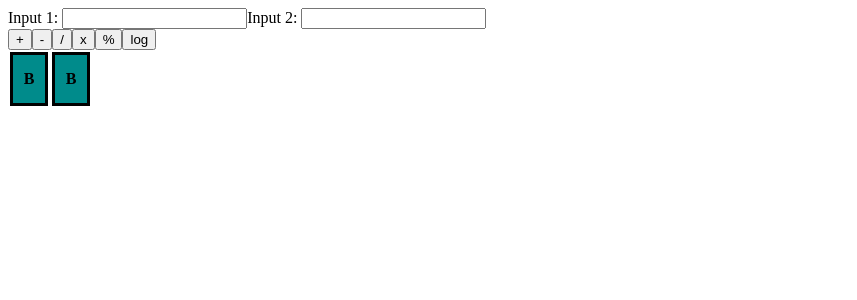
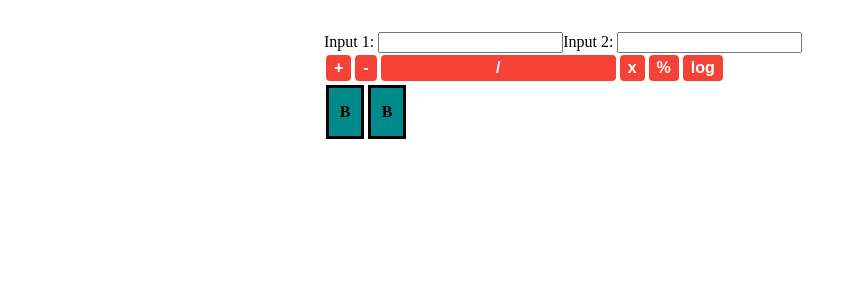
Before and after one commit to notyan/turing-machine, a React (Create React App) app: page / in a window 1280 px wide. Shown: the top 300 px of the page, without its empty margins (0-857 px from the left). Built offline with nearby package versions, Linux system fonts and the light colour scheme.

Commit message:
Simple Styling

```diff
--- a/src/App.css
+++ b/src/App.css
@@ -17,3 +17,20 @@
 .white{
   background-color: darkgray;
 }
+.m-lay{
+  width: 50%;
+  margin: 2.5% auto;
+}
+.bttn{
+  background-color: #f44336;
+  border: none;
+  color: white;
+  margin: 2px;
+  padding: 4px 8px;
+  font-weight: bold;
+  text-align: center;
+  text-decoration: none;
+  display: inline-block;
+  font-size: 16px;
+  border-radius: 4px;
+}
--- a/src/App.js
+++ b/src/App.js
@@ -39,7 +39,7 @@ class App extends Component{
                 : <br></br>
 
     return(
-      <div>
+      <div className="m-lay">
         <Input variable={this.state} inputCatcher={this.inputCatcher}/>
         {operation}
       </div>
--- a/src/Input.js
+++ b/src/Input.js
@@ -51,12 +51,12 @@ class Input extends Component{
         })
         return(
             <div>
-                <input type="submit" id="delimiter" value="+" onClick={() => this.handleClick(tape, '+')}/>
-                <input type="submit" id="delimiter" value="-" onClick={() => this.handleClick(tape, '-')}/>
-                <input type="submit" id="delimiter" value="/" onClick={() => this.handleClick(tape, '/')}/>
-                <input type="submit" id="delimiter" value="x" onClick={() => this.handleClick(tape, 'x')}/>
-                <input type="submit" id="delimiter" value="%" onClick={() => this.handleClick(tape, '%')}/>
-                <input type="submit" id="delimiter" value="log" onClick={() => this.handleClick(tape, 'log')}/>
+                <input class='bttn' type="submit" id="delimiter" value="+" onClick={() => this.handleClick(tape, '+')}/>
+                <input class='bttn' type="submit" id="delimiter" value="-" onClick={() => this.handleClick(tape, '-')}/>
+                <input class='bttn' ype="submit" id="delimiter" value="/" onClick={() => this.handleClick(tape, '/')}/>
+                <input class='bttn' type="submit" id="delimiter" value="x" onClick={() => this.handleClick(tape, 'x')}/>
+                <input class='bttn' type="submit" id="delimiter" value="%" onClick={() => this.handleClick(tape, '%')}/>
+                <input class='bttn' type="submit" id="delimiter" value="log" onClick={() => this.handleClick(tape, 'log')}/>
                 <div className="scroll-container" >
                     {variable.blank}
                     {print}
--- a/src/opr/Bagi.js
+++ b/src/opr/Bagi.js
@@ -214,8 +214,8 @@ class Kali extends Component {
         })
         return(
             <div>
-                <input type="submit" id="" value="Manual x" onClick={() => this.handleClick()}/>
-                <input type="submit" id="" value="reset" onClick={() => this.handleReset()}/>
+                <input class='bttn' type="submit" id="" value="Manual x" onClick={() => this.handleClick()}/>
+                <input class='bttn' type="submit" id="" value="reset" onClick={() => this.handleReset()}/>
                 <div className="scroll-container">
                     {print}
                 </div>
--- a/src/opr/Kali.js
+++ b/src/opr/Kali.js
@@ -194,8 +194,8 @@ class Kali extends Component {
         })
         return(
             <div>
-                <input type="submit" id="" value="Manual x" onClick={() => this.handleClick()}/>
-                <input type="submit" id="" value="reset" onClick={() => this.handleReset()}/>
+                <input class='bttn' type="submit" id="" value="Manual x" onClick={() => this.handleClick()}/>
+                <input class='bttn' type="submit" id="" value="reset" onClick={() => this.handleReset()}/>
                 <div className="scroll-container">
                     {print}
                 </div>
--- a/src/opr/Kurang.js
+++ b/src/opr/Kurang.js
@@ -124,8 +124,8 @@ class Kurang extends Component {
         })
         return(
             <div>
-                <input type="submit" id="" value="Manual Negatif" onClick={() => this.handleClick()}/>
-                <input type="submit" id="" value="reset" onClick={() => this.handleReset()}/>
+                <input class='bttn' type="submit" id="" value="Manual Negatif" onClick={() => this.handleClick()}/>
+                <input class='bttn' type="submit" id="" value="reset" onClick={() => this.handleReset()}/>
                 <div className="scroll-container">
                     {print}
                 </div>
--- a/src/opr/Log.js
+++ b/src/opr/Log.js
@@ -48,6 +48,7 @@ class Log extends Component {
             case 28 : this.twenEighth();    break;
             case 29 : this.twenNinth();     break;
             case 30 : this.thirtieth();     break;
+            case 31 : this.thirFirst();     break;
             default : break;
         }
     }
@@ -264,7 +265,6 @@ class Log extends Component {
         }else if(this.state.newList[this.state.iter] === 1){
             this.stateUpdate(this.state.iter-1, 24)
         }else if(this.state.newList[this.state.iter] === 'B'){
-            this.listUpdate(0, this.state.iter)
             this.stateUpdate(this.state.iter+1, 25)
         }
         console.log("iter " + this.state.iter)
@@ -320,7 +320,6 @@ class Log extends Component {
         console.log("ENDED")
     }
 
-
     handleClick = () =>{
         if(this.state.newList.length === 0){
             this.setState({
@@ -356,8 +355,8 @@ class Log extends Component {
         })
         return(
             <div>
-                <input type="submit" id="" value="Manual %" onClick={() => this.handleClick()}/>
-                <input type="submit" id="" value="reset" onClick={() => this.handleReset()}/>
+                <input class='bttn' type="submit" id="" value="Manual %" onClick={() => this.handleClick()}/>
+                <input class='bttn' type="submit" id="" value="reset" onClick={() => this.handleReset()}/>
                 <div className="scroll-container">
                     {print}
                 </div>
--- a/src/opr/Mod.js
+++ b/src/opr/Mod.js
@@ -224,8 +224,8 @@ class Mod extends Component {
         })
         return(
             <div>
-                <input type="submit" id="" value="Manual %" onClick={() => this.handleClick()}/>
-                <input type="submit" id="" value="reset" onClick={() => this.handleReset()}/>
+                <input class='bttn' type="submit" id="" value="Manual %" onClick={() => this.handleClick()}/>
+                <input class='bttn' type="submit" id="" value="reset" onClick={() => this.handleReset()}/>
                 <div className="scroll-container">
                     {print}
                 </div>
--- a/src/opr/Tambah.js
+++ b/src/opr/Tambah.js
@@ -130,8 +130,8 @@ class Tambah extends Component {
         })
         return(
             <div>
-                <input type="submit" id="" value="Manual" onClick={() => this.handleClick()}/>
-                <input type="submit" id="" value="reset" onClick={() => this.handleReset()}/>
+                <input class='bttn' type="submit" id="" value="Manual" onClick={() => this.handleClick()}/>
+                <input class='bttn' type="submit" id="" value="reset" onClick={() => this.handleReset()}/>
                 <div className="scroll-container">
                     {print}
                 </div>
```
